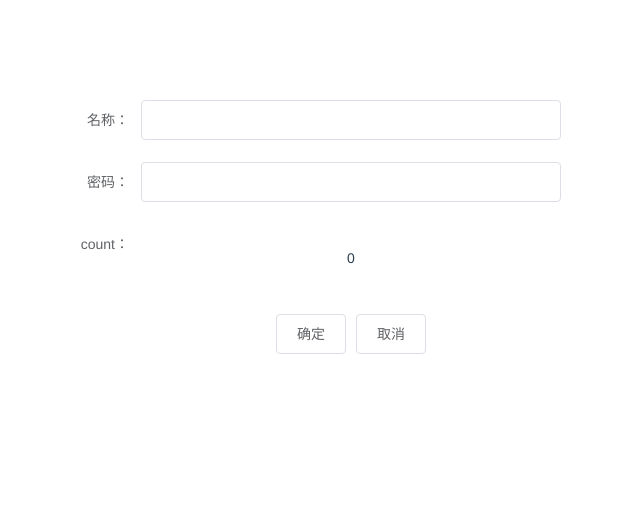
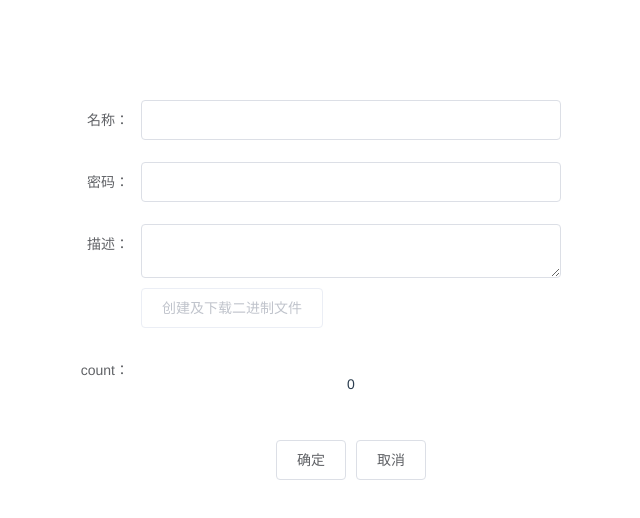
Before and after one commit to tdlbond/hellovue, a Vue app: page /login in a window 1280 px wide. Shown: the top 518 px of the page, without its empty margins (329-969 px from the left). Built offline with nearby package versions, Linux system fonts and the light colour scheme.

Commit message:
add Blob download files

```diff
--- a/src/views/login/login.vue
+++ b/src/views/login/login.vue
@@ -3,10 +3,16 @@
     <div class="forms">
       <el-form ref="loginForm" :model="formData" label-width="80px">
         <el-form-item label="名称：">
-          <el-input :model="formData.name"></el-input>
+          <el-input v-model="formData.name"></el-input>
         </el-form-item>
         <el-form-item label="密码：">
-          <el-input :model="formData.password"></el-input>
+          <el-input v-model="formData.password"></el-input>
+        </el-form-item>
+        <el-form-item label="描述：">
+          <el-input type="textarea" id="description" v-model="formData.desc"></el-input>
+          <div id="createBtnBlock" style="display: flex;justify-content: space-between;margin-top: 10px;">
+            <el-button @click="createBuffer" :disabled="!formData.desc">创建及下载二进制文件</el-button>
+          </div>
         </el-form-item>
         <el-form-item label="count：">
           <p>{{ count }}</p>
@@ -29,7 +35,8 @@ export default {
     return {
       formData: {
         name: '',
-        password: ''
+        password: '',
+        desc: ''
       }
     }
   },
@@ -44,6 +51,22 @@ export default {
     },
     cancel() {
 
+    },
+    createBuffer() {
+      if (this.formData.desc) {
+        let descVal = document.getElementById('description').value;
+        if (!window.URL) {
+          alert('浏览器不支持URL API的使用');
+        }
+        let descBlob = new Blob([descVal], { type: 'text/plain' });
+        let descA = document.createElement('a');
+        descA.download = 'description';
+        descA.href = URL.createObjectURL(descBlob);
+        document.getElementById('createBtnBlock').appendChild(descA);
+        descA.click();
+        URL.revokeObjectURL(descA.href);
+        document.getElementById('createBtnBlock').removeChild(descA);
+      }
     }
   },
   created() {
--- a/src/views/overview/overview.vue
+++ b/src/views/overview/overview.vue
@@ -74,8 +74,8 @@ export default {
           document.getElementById('img').src = e.target.result;
           let image = new Image();
           image.onload = function() {
-            console.log(image.width);
-            console.log(image.height);
+            console.log(`image's width: ` + image.width);
+            console.log(`image's height: ` + image.height);
           }
           image.src = e.target.result;
         }
```
